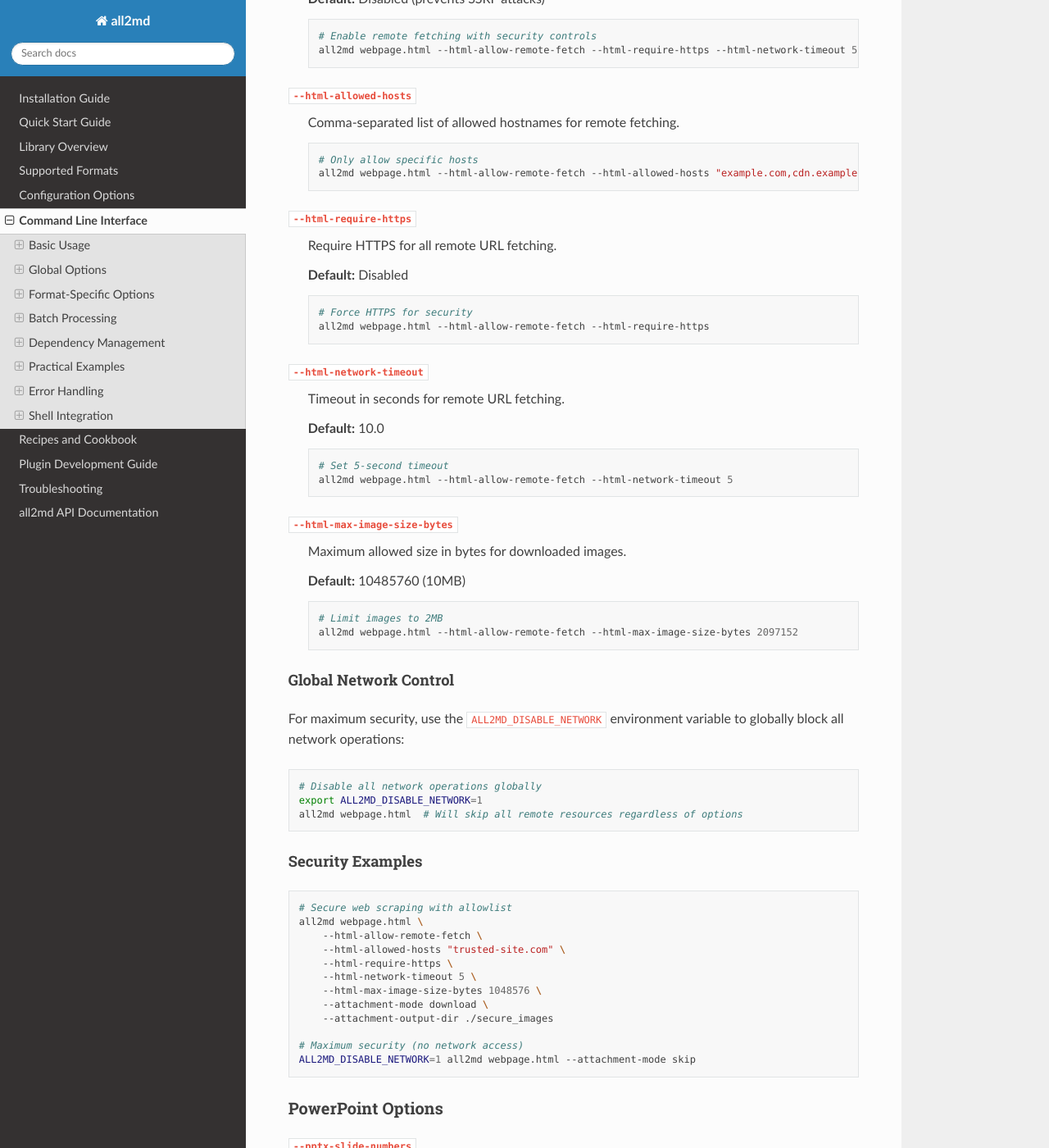
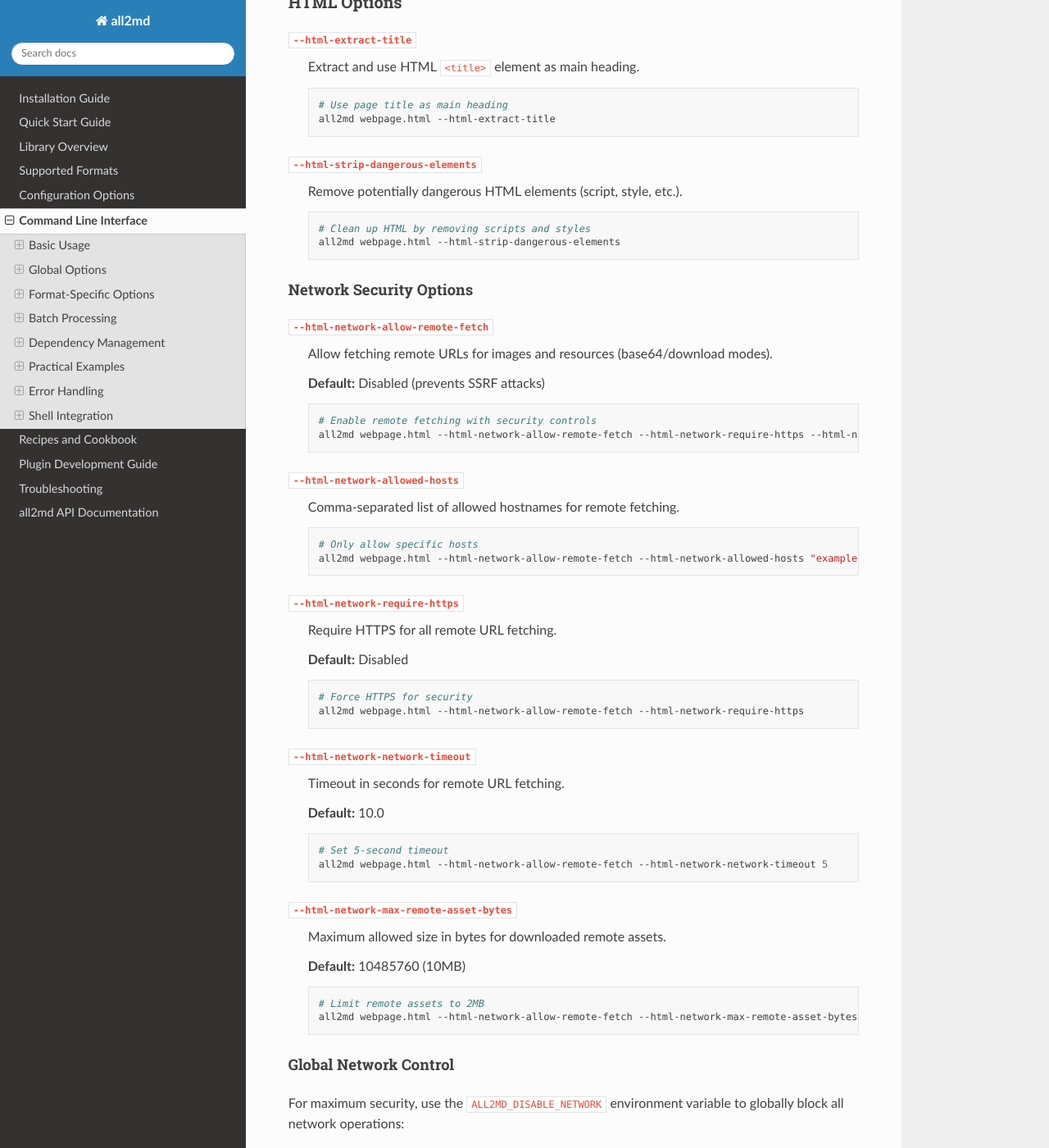
Before and after one commit to thomas-villani/all2md, a Sphinx documentation site: the page built from docs/source/cli.rst, in a window 1280 px wide and 1400 px high, scrolled down 8644 px. Shown: the whole window at 82% size. Built offline with Sphinx 7.4.7 and the Read the Docs theme 3.1.0, drawn with Linux system fonts in a browser that asks for light colours; some of the changed text lies outside the part shown.

Commit message:
Add pager support for CLI output and unify network option naming
- Introduce `--pager` CLI option to display long stdout output via system pager
- Use rich library's pager for enhanced terminal output with colors if available
- Add ALL2MD_CONFIG_JSON env var support for default JSON config file loading
- Rename HTML network-related CLI options to use consistent `--html-network-` prefix
- Update CLI argument builder to convert nested dataclass field names to kebab-case
- Enhance CLI docs with pager usage instructions and updated network option names
- Add fallback warnings if rich library is missing when using pager option

```diff
--- a/docs/source/cli.rst
+++ b/docs/source/cli.rst
@@ -217,6 +217,27 @@
       # Enhanced terminal output
       all2md document.pdf --rich
 
+``--pager``
+   Display output using system pager for long documents (stdout only). Uses the system's default pager (``less`` on Unix, ``more`` on Windows) or the pager specified in ``PAGER`` or ``MANPAGER`` environment variables.
+
+   .. note::
+
+      * Only applies to stdout output (not when using ``--out`` or ``--output-dir``)
+      * Requires the ``rich`` library (install with ``pip install all2md[rich]``)
+      * On Linux/macOS, set ``PAGER=less -r`` to enable ANSI color support in the pager
+
+   .. code-block:: bash
+
+      # View long document with pager
+      all2md long_document.pdf --pager
+
+      # Combine with other options
+      all2md report.pdf --pager --pdf-pages "0,1,2,3,4"
+
+      # Enable color support in pager (bash/zsh)
+      export PAGER="less -r"
+      all2md document.pdf --pager
+
 ``--progress``
    Show progress bar for file conversions (automatically enabled for multiple files).
 
@@ -404,7 +425,7 @@
 Network Security Options
 ^^^^^^^^^^^^^^^^^^^^^^^^^
 
-``--html-allow-remote-fetch``
+``--html-network-allow-remote-fetch``
    Allow fetching remote URLs for images and resources (base64/download modes).
 
    **Default:** Disabled (prevents SSRF attacks)
@@ -412,17 +433,17 @@
    .. code-block:: bash
 
       # Enable remote fetching with security controls
-      all2md webpage.html --html-allow-remote-fetch --html-require-https --html-network-timeout 5
+      all2md webpage.html --html-network-allow-remote-fetch --html-network-require-https --html-network-network-timeout 5
 
-``--html-allowed-hosts``
+``--html-network-allowed-hosts``
    Comma-separated list of allowed hostnames for remote fetching.
 
    .. code-block:: bash
 
       # Only allow specific hosts
-      all2md webpage.html --html-allow-remote-fetch --html-allowed-hosts "example.com,cdn.example.com"
+      all2md webpage.html --html-network-allow-remote-fetch --html-network-allowed-hosts "example.com,cdn.example.com"
 
-``--html-require-https``
+``--html-network-require-https``
    Require HTTPS for all remote URL fetching.
 
    **Default:** Disabled
@@ -430,9 +451,9 @@
    .. code-block:: bash
 
       # Force HTTPS for security
-      all2md webpage.html --html-allow-remote-fetch --html-require-https
+      all2md webpage.html --html-network-allow-remote-fetch --html-network-require-https
 
-``--html-network-timeout``
+``--html-network-network-timeout``
    Timeout in seconds for remote URL fetching.
 
    **Default:** 10.0
@@ -440,17 +461,17 @@
    .. code-block:: bash
 
       # Set 5-second timeout
-      all2md webpage.html --html-allow-remote-fetch --html-network-timeout 5
+      all2md webpage.html --html-network-allow-remote-fetch --html-network-network-timeout 5
 
-``--html-max-image-size-bytes``
-   Maximum allowed size in bytes for downloaded images.
+``--html-network-max-remote-asset-bytes``
+   Maximum allowed size in bytes for downloaded remote assets.
 
    **Default:** 10485760 (10MB)
 
    .. code-block:: bash
 
-      # Limit images to 2MB
-      all2md webpage.html --html-allow-remote-fetch --html-max-image-size-bytes 2097152
+      # Limit remote assets to 2MB
+      all2md webpage.html --html-network-allow-remote-fetch --html-network-max-remote-asset-bytes 2097152
 
 Global Network Control
 ^^^^^^^^^^^^^^^^^^^^^^^
@@ -470,11 +491,11 @@
 
    # Secure web scraping with allowlist
    all2md webpage.html \
-       --html-allow-remote-fetch \
-       --html-allowed-hosts "trusted-site.com" \
-       --html-require-https \
-       --html-network-timeout 5 \
-       --html-max-image-size-bytes 1048576 \
+       --html-network-allow-remote-fetch \
+       --html-network-allowed-hosts "trusted-site.com" \
+       --html-network-require-https \
+       --html-network-network-timeout 5 \
+       --html-network-max-remote-asset-bytes 1048576 \
        --attachment-mode download \
        --attachment-output-dir ./secure_images
 
@@ -981,6 +1002,22 @@
 
 all2md supports setting default values for **all CLI options** using environment variables. This provides a convenient way to configure defaults for scripts or user preferences.
 
+**Configuration File via Environment Variable:**
+
+``ALL2MD_CONFIG_JSON``
+   Path to a JSON configuration file containing conversion options. This is equivalent to using ``--options-json`` on the command line. The CLI argument ``--options-json`` takes precedence over this environment variable if both are specified.
+
+   .. code-block:: bash
+
+      # Set default config file location
+      export ALL2MD_CONFIG_JSON="$HOME/.config/all2md/default.json"
+
+      # Now all commands use this config by default
+      all2md document.pdf
+
+      # Override with explicit flag
+      all2md document.pdf --options-json ./project-config.json
+
 **Naming Convention:**
 
 Environment variables use the pattern ``ALL2MD_<OPTION_NAME>`` where ``<OPTION_NAME>`` is the CLI argument name in uppercase with hyphens and dots replaced by underscores.
--- a/docs/source/options.rst
+++ b/docs/source/options.rst
@@ -744,10 +744,7 @@
 
 .. code-block:: bash
 
-   # Old
-   all2md webpage.html --html-allow-remote-fetch --html-require-https
-
-   # New
+   # CLI usage
    all2md webpage.html --html-network-allow-remote-fetch --html-network-require-https
 
 Benefits of the New Structure
```
Also changed, not shown: 3 other files.
